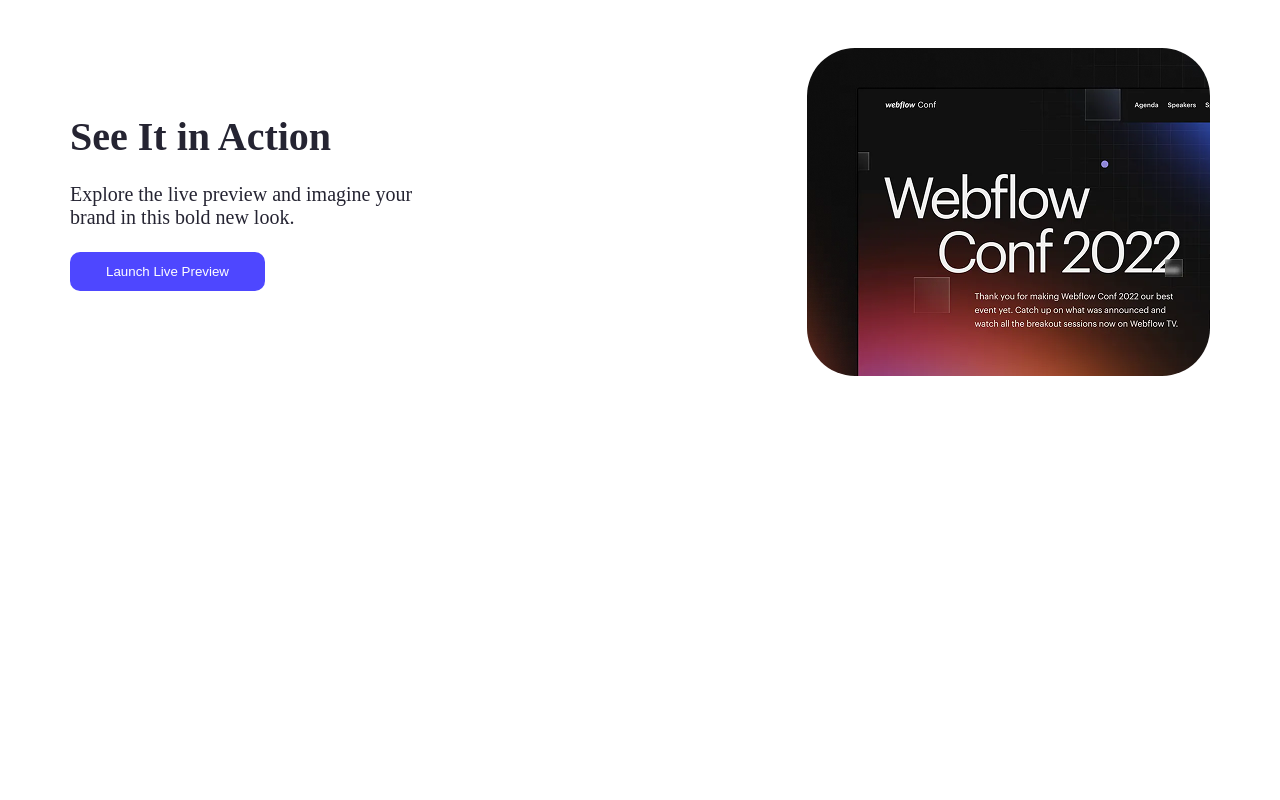
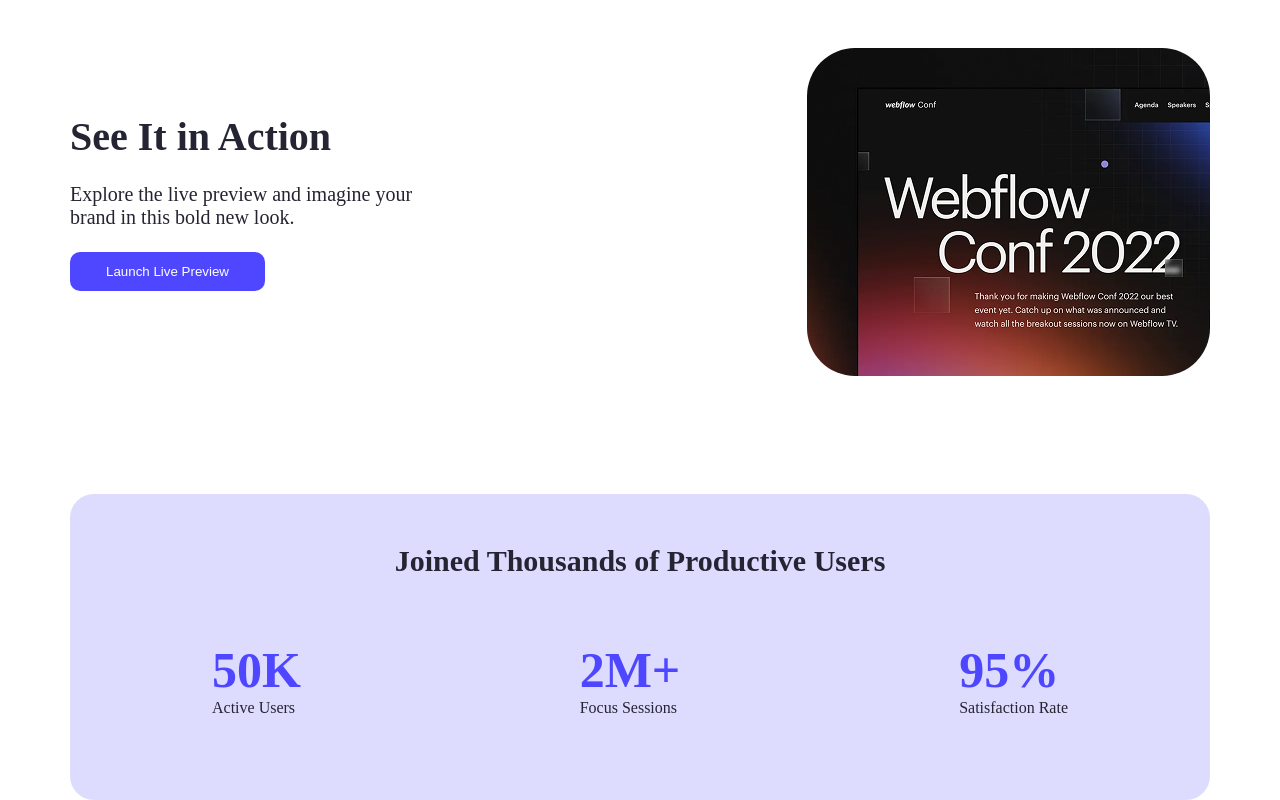
Before and after one commit to MernStackExpert/Asigement-001, a plain HTML site: page index.html in a window 1280 px wide. Shown: the part 826-1626 px from the top of the page. Before the commit the page ends 1206 px from the top, so only its background shows below. Drawn offline with Linux system fonts and the light colour scheme.

Commit message:
Complete Section 2

```diff
--- a/index.html
+++ b/index.html
@@ -37,6 +37,23 @@
           <img src="Assets/wc-mini.png" alt="" />
         </div>
       </div>
+      <div class="section-2">
+        <h2>Joined Thousands of Productive Users</h2>
+        <div class="section2-container">
+          <ul>
+            <h1 class="">50K</h1>
+            <p>Active Users</p>
+          </ul>
+          <ul>
+            <h1>2M+</h1>
+            <p>Focus Sessions</p>
+          </ul>
+          <ul>
+            <h1>95%</h1>
+            <p>Satisfaction Rate</p>
+          </ul>
+        </div>
+      </div>
     </main>
   </body>
 </html>
--- a/styles/style.css
+++ b/styles/style.css
@@ -27,11 +27,9 @@
 {
   background-color: #FFFFFF;
   border: 3px solid orange;
-  color: blue;
+  color: #4E47FF;
   font-weight: bold;
 }
-
-
 
 
 
@@ -128,3 +126,43 @@
 {
   border-radius: 48px;
 }
+
+/* ///////// MAIN SECTION 2 /////////// */
+
+.section-2
+{
+  width: 1140px;
+  height: 306px;
+  background-color: #4d47ff30;
+  margin: 116px auto 0;
+  border-radius: 24px;
+}
+
+.section-2 h2
+{
+  padding-top: 50px;
+  text-align: center;
+  color: #252432;
+  font-size: 30px;
+}
+
+.section2-container
+{
+  width: 856px;
+  height: 121px;
+  display: flex;
+  align-items: center;
+  justify-content: space-between;
+  margin: 40px auto 0px;
+}
+
+.section2-container h1
+{
+  font-size: 50px;
+  color: #4E47FF;
+}
+
+.section2-container p
+{
+  color: #252432;
+}
```
